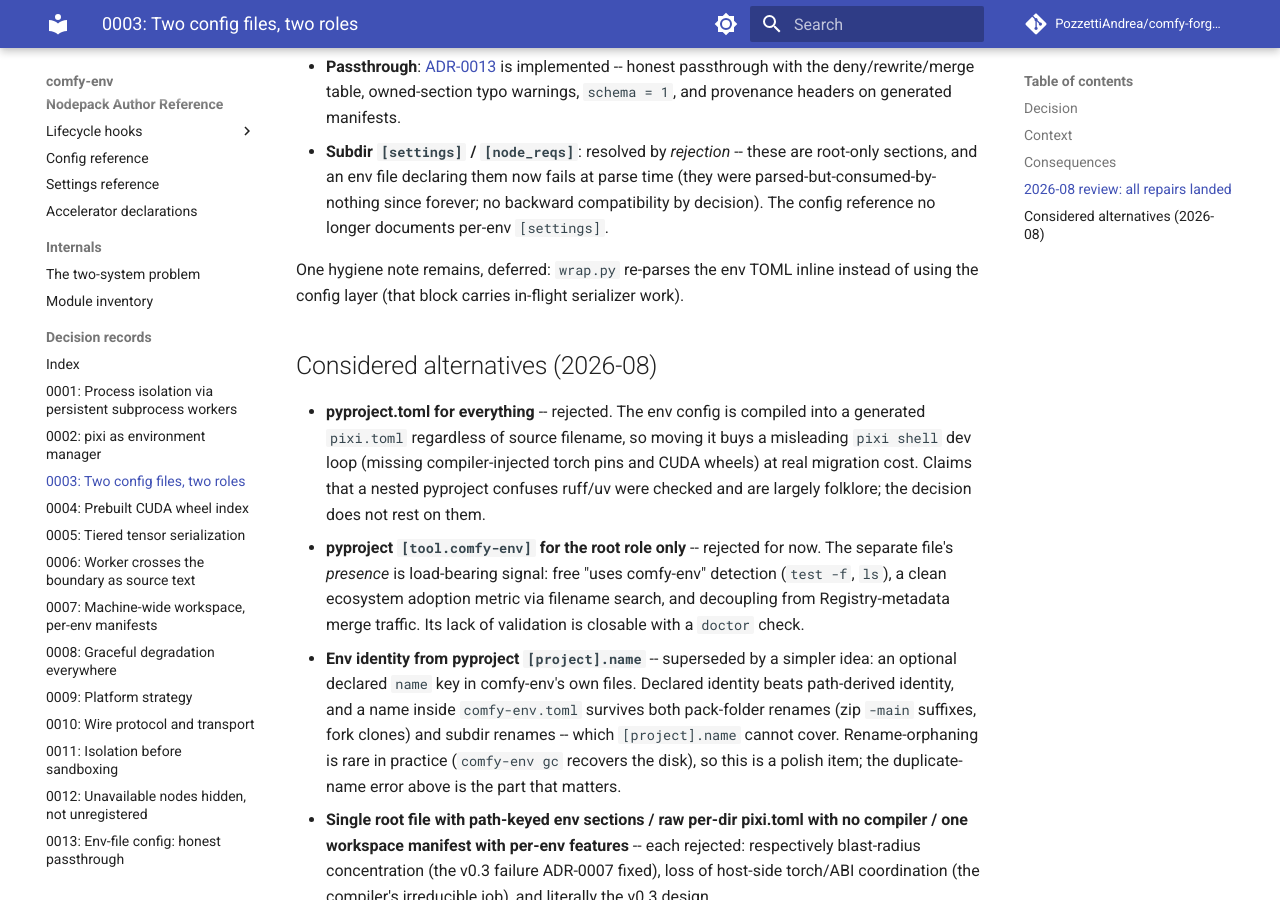
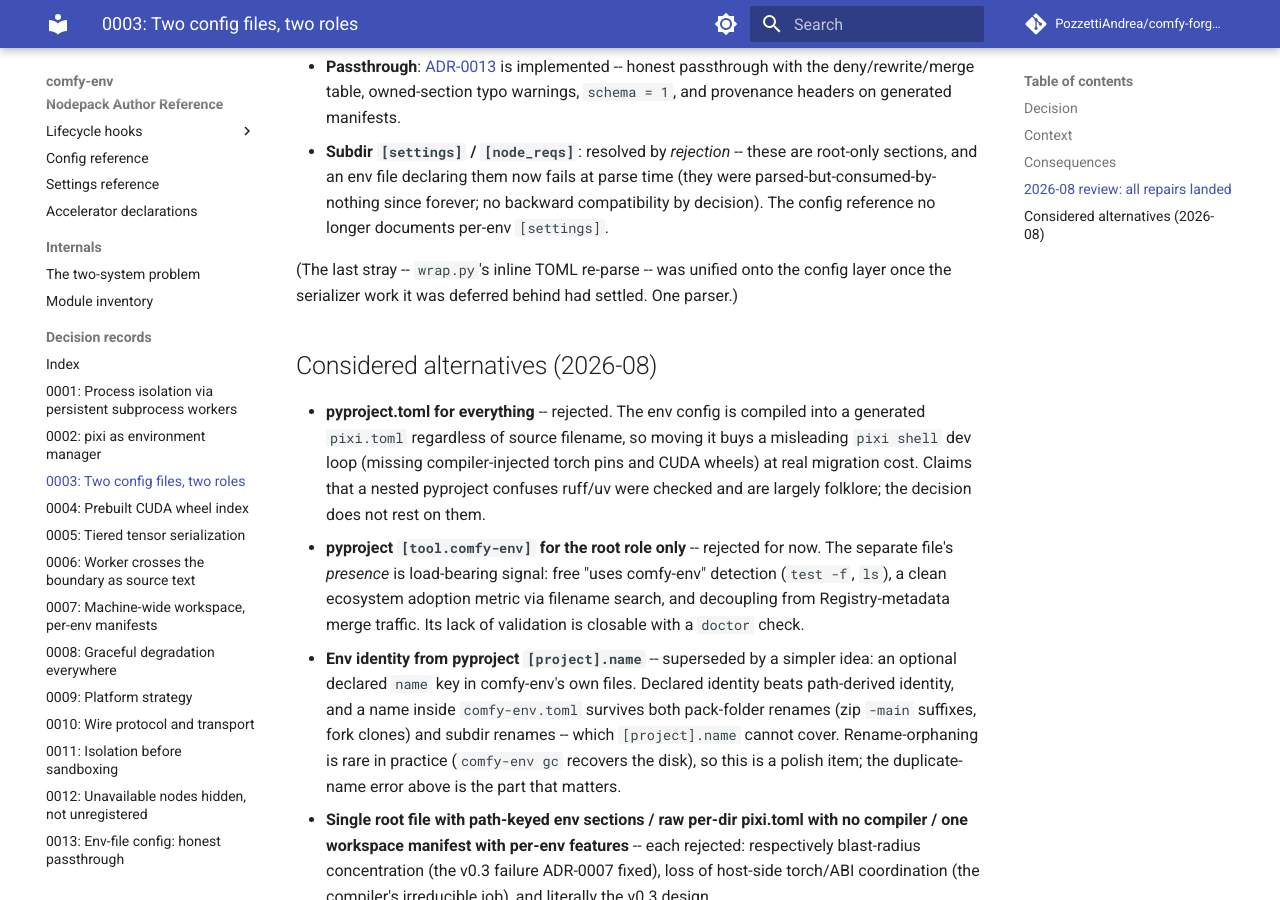
Before and after one commit to Comfy-Forge/comfy-forge-docs, an MkDocs documentation site: the page built from docs/comfy-env/adr/0003-two-config-files-with-two-roles.md, in a window 1280 px wide and 900 px high, scrolled down 2083 px. Built offline with MkDocs 1.6.1 and Material for MkDocs 9.7.7, drawn with Linux system fonts in a browser that asks for light colours; comment, search, counter and statistics services are not loaded.

Commit message:
ADR-0003: wrap.py single-parser unification landed -- zero deferred items
Co-Authored-By: Claude Fable 5 <noreply@anthropic.com>

```diff
--- a/docs/comfy-env/adr/0003-two-config-files-with-two-roles.md
+++ b/docs/comfy-env/adr/0003-two-config-files-with-two-roles.md
@@ -100,9 +100,9 @@ git history for each.) The final two items closed 2026-08:
   backward compatibility by decision). The config reference no longer
   documents per-env `[settings]`.
 
-One hygiene note remains, deferred: `wrap.py` re-parses the env TOML
-inline instead of using the config layer (that block carries in-flight
-serializer work).
+(The last stray -- `wrap.py`'s inline TOML re-parse -- was unified onto
+the config layer once the serializer work it was deferred behind had
+settled. One parser.)
 
 ## Considered alternatives (2026-08)
 
```
